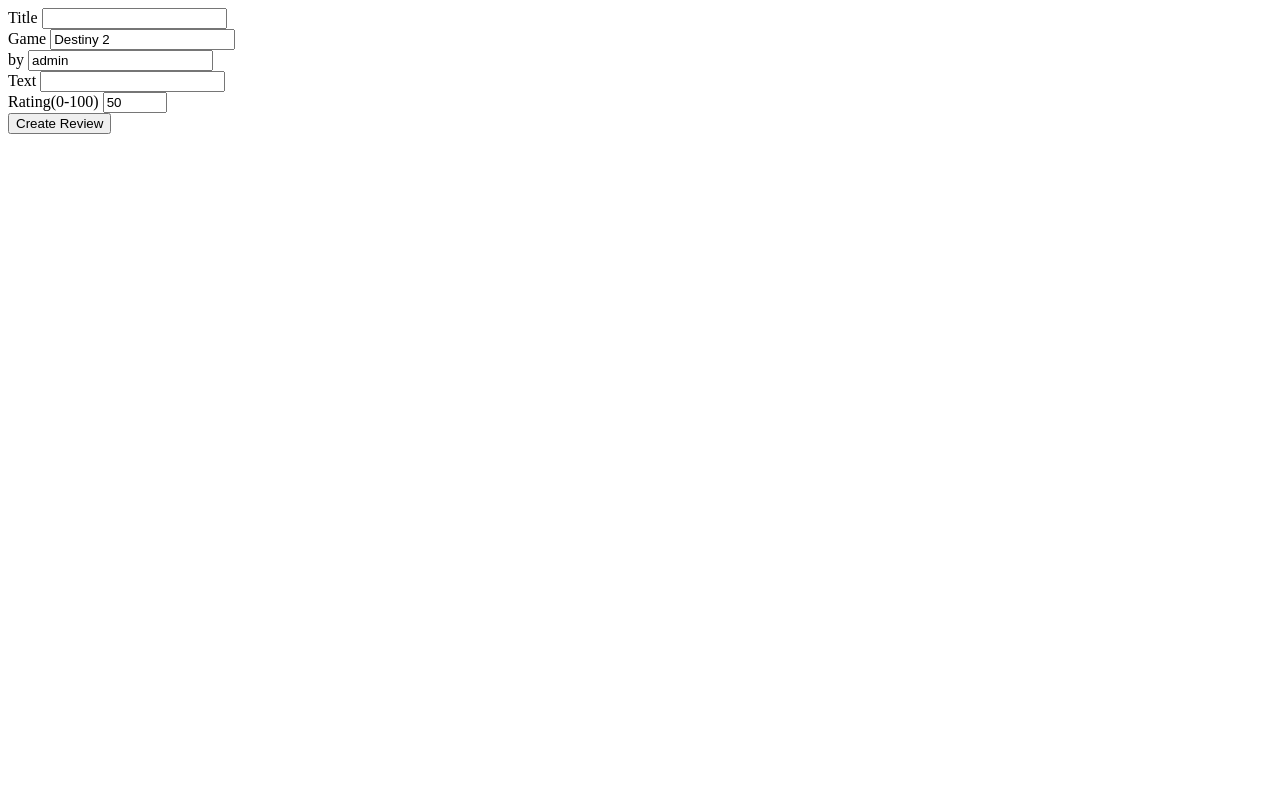
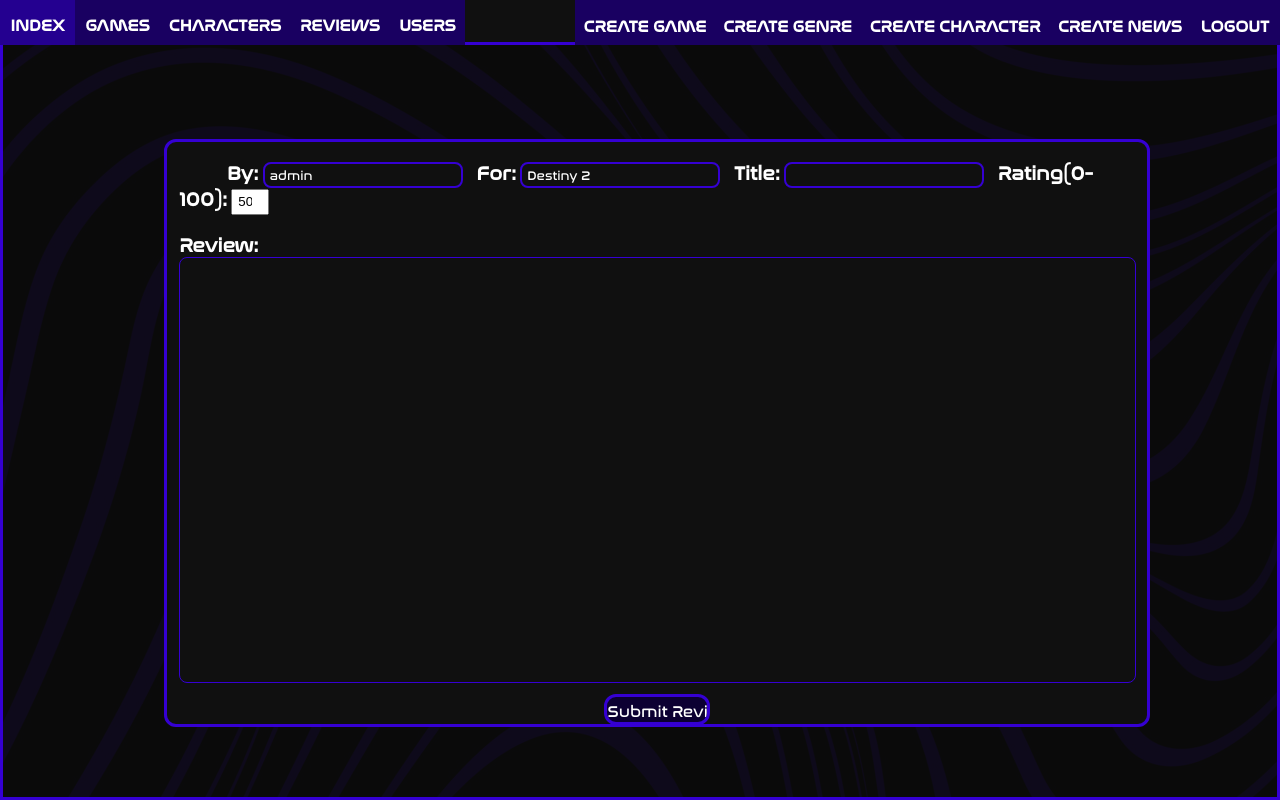
Before and after one commit to bernardofg24/ProjetoDIAM, a Django app: a page that uses projeto/levelcheck/templates/levelcheck/create_review.html in a window 1280 px wide. Run offline with Django 4.2, Linux system fonts and the light colour scheme; a user stored in the database is signed in; data comes from the database, SQL or seed files in the repository.

Commit message:
review type beat

```diff
--- a/projeto/levelcheck/templates/levelcheck/create_review.html
+++ b/projeto/levelcheck/templates/levelcheck/create_review.html
@@ -1,23 +1,25 @@
-<!DOCTYPE html>
-<html lang="en">
-<head>
-    <meta charset="UTF-8">
-    <title>Review for {{ game.title }}</title>
-</head>
-<body>
-    <form action="{% url 'levelcheck:create_review' game.title%}" method="post">
-    {% csrf_token %}
-    <label for="title">Title</label>
-    <input type="text" id="title" name="title" required><br>
-    <label for="game">Game</label>
-    <input type="text" id="game" name="game" value="{{ game.title }}" readonly><br>
-    <label for="username">by</label>
-    <input type="text" id="username" name="username" value="{{ request.user.username }}" readonly><br>
-    <label for="text">Text</label>
-    <input type="text" id="text" name="text" required><br>
-    <label for="rating">Rating(0-100)</label>
-    <input type="number" id="rating" name="rating" min="0" max="100" step="1" value="50" required><br>
-    <input type="submit" value="Create Review"><br><br>
+{% extends "levelcheck/index.html" %}
+
+{% block content %}
+    <form style="margin: auto; width: 75%; height: 75%" action="{% url 'levelcheck:create_review' game.title%}" method="post">
+        {% csrf_token %}
+        <fieldset style="width: 100%; height: 98%; padding-top: 2%">
+            <label style="margin: 0; margin-left: 5%" for="username">By:</label>
+            <input style="margin: 0; margin-right: 1%; padding: 0; padding-left: 0.5%; width: 20%; height: 4%" type="text" id="username" name="username" value="{{ request.user.username }}" readonly>
+            <label for="game">For:</label>
+            <input style="margin: 0; margin-right: 1%; padding: 0; padding-left: 0.5%; width: 20%; height: 4%" type="text" id="game" name="game" value="{{ game.title }}" readonly>
+            <label for="title">Title:</label>
+            <input style="margin: 0; margin-right: 1%; padding: 0; padding-left: 0.5%; width: 20%; height: 4%" type="text" id="title" name="title" required>
+            <label for="rating">Rating(0-100):</label>
+            <input style="margin: 0; padding: 0; padding-left: 0.5%; width: 3%; height: 4%" type="number" id="rating" name="rating" min="0" max="100" step="1" value="50" required>
+            <br>
+            <div style="width: 100%; height: 80%; margin-top: 2%">
+                <label for="text">Review:</label><br>
+                <textarea style="width: 99.5%; padding: 0.2%; height: 95%" id="text" name="text" required></textarea>
+            </div>
+            <div style="height: 8%; margin-top: 1.5%" class="section_button">
+                <input style="height: 70%; width: 11%" class="link_button" type="submit" value="Submit Review">
+            </div>
+        </fieldset>
     </form>
-</body>
-</html>
+{% endblock %}
--- a/projeto/levelcheck/templates/levelcheck/review_detail.html
+++ b/projeto/levelcheck/templates/levelcheck/review_detail.html
@@ -7,6 +7,8 @@
             <p><span>For:</span>  {{review.game_id}}</p>
             <p><span>By:</span>  {{review.user.username}}</p>
             <p><span>Publication Date:</span>  {{review.pub_date}}</p>
+            <p><span>Likes:</span>  {{likes}}</p>
+            <p><span>Dislikes:</span>  {{dislikes}}</p>
         </div>
         <br>
         <div style="width: 100%; height: 85%">
```
